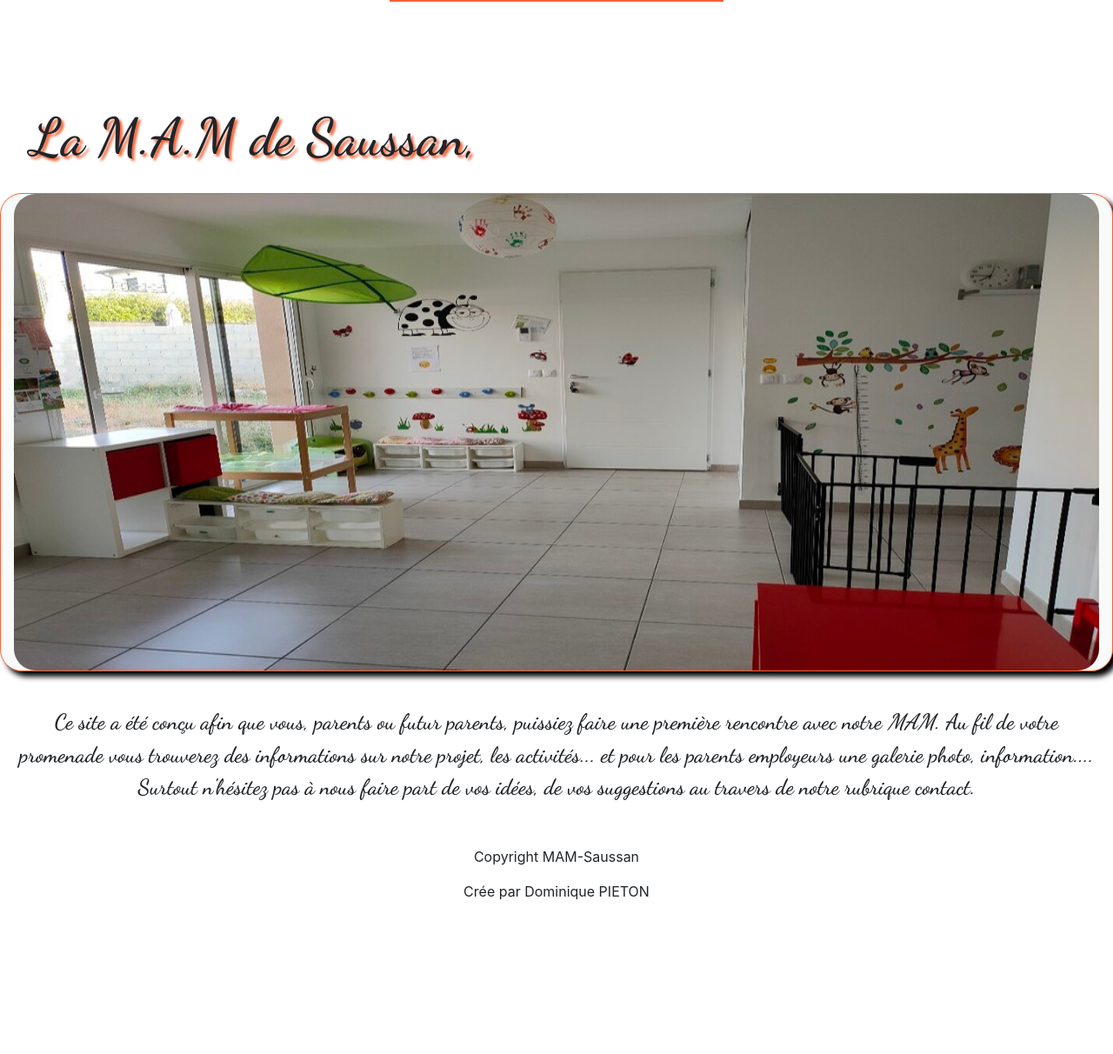
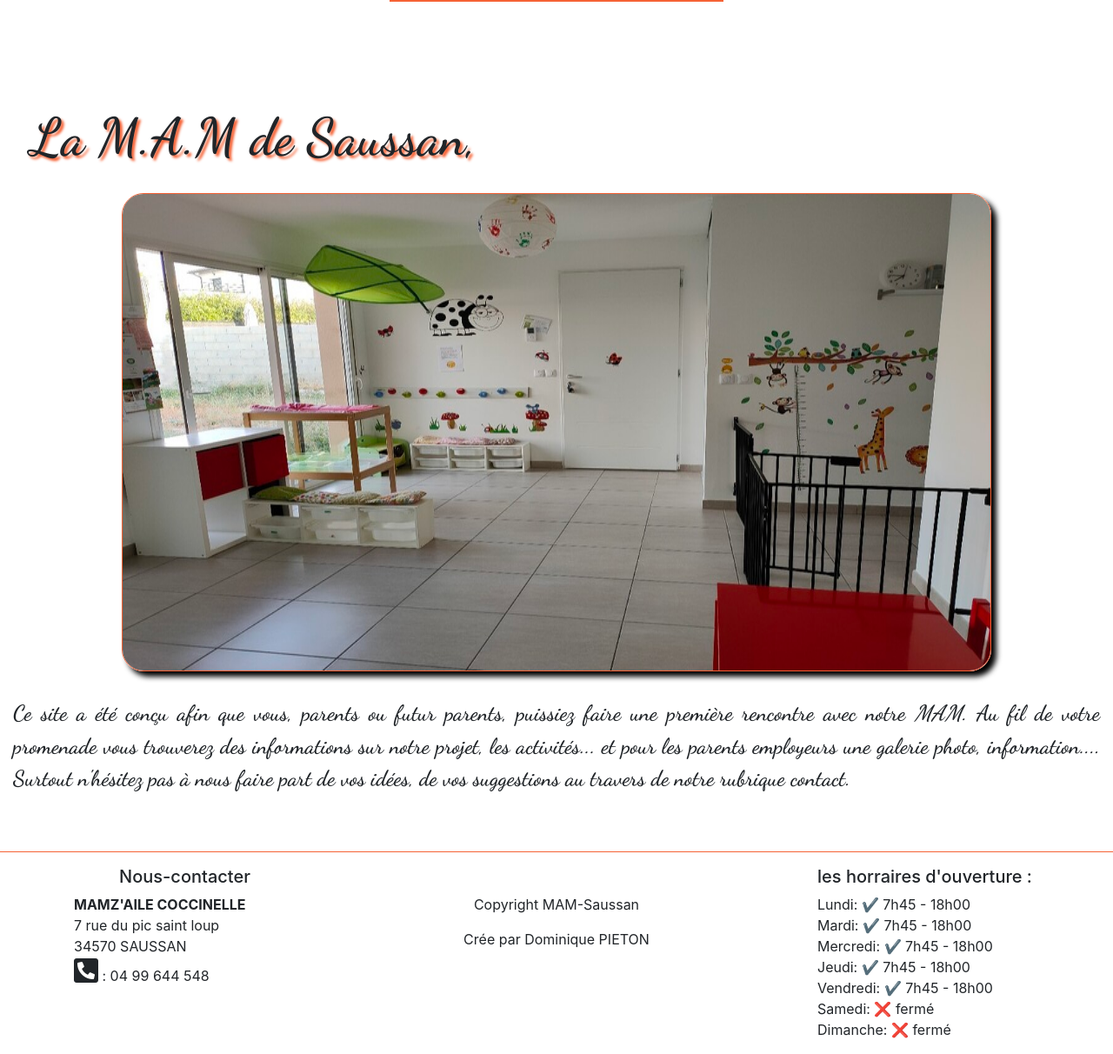
Before and after one commit to dominiquepieton/MamSaussan, a Symfony app: template templates/static/home.html.twig in a window 1280 px wide. Shown: the part 80-1292 px from the top of the page at 87% size. Before the commit the page ends 1115 px from the top, so only its background shows below. Run offline with Twig, Linux system fonts and the light colour scheme; the template is opened without the code that fills it, so the values that code supplies are empty; some libraries are stand-ins or nearby versions.

Commit message:
dernier commit avant mise en pro

```diff
--- a/lib/RecaptchaBundle/RecaptchaCompilerPass.php
+++ b/lib/RecaptchaBundle/RecaptchaCompilerPass.php
@@ -9,7 +9,7 @@ class RecaptchaCompilerPass implements CompilerPassInterface
     public function process(ContainerBuilder $container)
     {
         if($container->hasParameter('twig.form.resources')) {
-            $resources = $container->getParameter('twig.form.resources');
+            $resources = $container->getParameter('twig.form.resources') ?: [] ;
             array_unshift($resources, '@Recaptcha/fields.html.twig');
             $container->setParameter('twig.form.resources', $resources);
         }
--- a/lib/RecaptchaBundle/Resources/views/fields.html.twig
+++ b/lib/RecaptchaBundle/Resources/views/fields.html.twig
@@ -16,6 +16,7 @@
     </script>
     {% endblock %}
     {% set label = button %}
-    {% set attr = attr | merge({class: (attr.class|default('')) ~ ' g-recaptcha', 'data-sitekey': key, 'data-callback': id ~ 'RecaptchaSubmit'}) %}
+    {% set attr = attr | merge({class: (attr.class|default('')) ~ ' g-recaptcha', 'data-sitekey': key,
+     'data-callback': id ~ 'RecaptchaSubmit'}) %}
     {% block submit_widget %}{% endblock %}
 {% endblock %}
--- a/public/css/main.css
+++ b/public/css/main.css
@@ -1,5 +1,18 @@
 body {
     background-color: whitesmoke;
+    display: flex;
+    flex-direction: column
+}
+
+.container{
+    flex: 1 0 auto;
+}
+
+footer {
+    flex-shrink: 0;
+    border-top: 1px solid #f66235;
+    width: 100%;
+
 }
 
 .scrolly {
@@ -78,10 +91,10 @@ body {
 .slider-container {
     width: 1000px;
     height: 550px;
-    background-color: #F8F9F9;
-    border: 1px solid #f66235;
+
+
     border-radius: 25px;
-    box-shadow: 6px 6px 6px black;
+
     margin-bottom: 30px;
 }
 
@@ -95,6 +108,8 @@ body {
 .slider-container img {
     width: 100%;
     height: 100%;
+    box-shadow: 6px 6px 6px black;
+    border: 1px solid #f66235;
     border-radius: 25px;
 }
 
--- a/src/Form/ContactType.php
+++ b/src/Form/ContactType.php
@@ -20,8 +20,10 @@ class ContactType extends AppType
             ->add('email', EmailType::class, $this->getConfig('Email','Entrez votre email'))
             ->add('message',TextareaType::class, $this->getConfig('Message','Entrez votre message'))
             ->add('captcha',RecaptchaSubmitType::class, [
-                'label' => 'envoyer',
-
+                'label' => 'Envoyer',
+                'attr' => [
+                    'class' => 'btn btn-primary'
+                    ]
             ])
         ;
     }
--- a/templates/common/adminHeader.html.twig
+++ b/templates/common/adminHeader.html.twig
@@ -19,9 +19,6 @@
                 </li>
                 <li class="nav-item mr-3">
                     <a class="nav-link text-navbar" href="{{path('admin_user_index')}}">Users</a>
-                </li>
-                <li class="nav-item mr-3">
-                    <a class="nav-link text-navbar" href="">Photos</a>
                 </li>
             </ul>
             <ul class="navbar-nav ml-auto">
--- a/templates/common/footer.html.twig
+++ b/templates/common/footer.html.twig
@@ -1,4 +1,31 @@
-<footer class="mt-5">
-    <p class="text-center">Copyright MAM-Saussan</p>
-    <p class="text-center">Crée par Dominique PIETON </p>
+<footer class="mt-5 contenu-footer">
+    <div class="container">
+        <div class="row">
+            <div class="col-md-3 mt-3">
+                <h5 class="text-center">Nous-contacter</h5>
+                <ul class="list-unstyled">
+                    <li><strong>MAMZ'AILE COCCINELLE</strong></li>
+                    <li>7 rue du pic saint loup</li>
+                    <li>34570 SAUSSAN</li>
+                    <li><i class="fas fa-phone-square-alt fa-2x"></i> : 04 99 644 548</li>
+                <ul>
+            </div>
+            <div class="col-md-6 mt-5">
+                <p class="text-center">Copyright MAM-Saussan</p>
+                <p class="text-center">Crée par Dominique PIETON </p>
+            </div>
+            <div class="col-md-3 mt-3">
+                <h5>les horraires d'ouverture :</h5>
+                <ul class="list-unstyled">
+                    <li>Lundi:    ✔️  7h45 - 18h00</li>
+                    <li>Mardi:    ✔️  7h45 - 18h00</li>
+                    <li>Mercredi: ✔️  7h45 - 18h00</li>
+                    <li>Jeudi:    ✔️  7h45 - 18h00</li>
+                    <li>Vendredi: ✔️  7h45 - 18h00</li>
+                    <li>Samedi:   ❌ fermé</li>
+                    <li>Dimanche: ❌ fermé</li>
+                </ul>
+            </div>
+        </div>
+    </div>
 </footer>
--- a/templates/static/contact.html.twig
+++ b/templates/static/contact.html.twig
@@ -27,7 +27,7 @@
                 {{ form_start(contactForm) }}
 
                 {{ form_widget(contactForm)}}
-                    <button type="submit" class="btn btn-primary">Envoyer</button>
+
                 {{ form_end(contactForm) }}
             </div>
              <div class="col-lg-2 col-md-2 col-sm-2 mt-5">
--- a/templates/static/home.html.twig
+++ b/templates/static/home.html.twig
@@ -5,12 +5,13 @@
 
             <div class="container-fluid">
                 <h1 class="title mr-5">La M.A.M de Saussan,</h1>
-                <div class="row">
-                <div class="slider-container mx-auto col-md-12" data-aos="fade-up">
+
+                <div class="container">
+                <div class="slider-container mx-auto" data-aos="fade-up">
                     <img name="slide" id="slides" alt="image de la mam">
                 </div>
                 </div>
-                <p class="text-hero">
+                <p class="text-hero mt-3 mb-3 text-justify">
                 Ce site a été conçu afin que vous, parents ou futur parents, puissiez faire une première rencontre avec notre <em>MAM</em>.
                 Au fil de votre promenade vous trouverez des informations sur notre projet, les activités... et pour les parents employeurs une galerie photo, information....
                 Surtout n'hésitez pas à nous faire part de vos idées, de vos suggestions au travers de notre rubrique contact.
--- a/templates/static/presentation.html.twig
+++ b/templates/static/presentation.html.twig
@@ -7,7 +7,7 @@
         <div class="firstText">
             <div class="info-text">
                 <h4 class="text-center title-4">Qu’est ce qu’une M.A.M ?</h4>
-                <p class="text-center text-card">
+                <p class="text-card text-justify">
                      Depuis 2010, les assistant(e)s maternel(le)s agréé(e)s ont la possibilité de se regrouper et d'exercer leur métier en dehors de leur domicile, dans des locaux appelés "Maisons d'assistants maternels" (Mam).
 	                Pour pouvoir exercer dans une Mam, l'assistant(e) maternel(le) concerné(e) doit obligatoirement être titulaire d'un agrément spécifique délivré par le Président du Conseil départemental après avis des services de la protection maternelle et infantile (Pmi).
 	                L'assistant(e) maternel(le) exerçant dans une Mam est salarié(e) du parent qui l'emploi(e). Dès lors, en tant qu'employeur, le parent est assujetti au respect de la réglementation du code du travail et à la convention collective nationale de travail des assistant(e)s maternel(le)s du particulier employeur.
@@ -20,7 +20,7 @@
         <div class="secondText">
             <div class="description">
                 <h4 class="text-center title-4">Notre M.A.M "MAMZ’AILES COCCINELLE"</h4>
-                <p class="text-center text-card">
+                <p class=" text-card text-justify">
                     La Maison d’assistantes Maternelle MAMZ’AILE COCCINELLE ouvre ses portes en février 2017. Elle se situe dans la <strong>commune de SAUSSAN 34570</strong>.
 	                La maison fait <strong>90m2 sur un jardin de 400m2</strong>. La pièce à vivre étant suffisamment grande, nous avons pu organiser plusieurs petits espaces ( bébés, lecture, motricité, jeux...).
 	                Deux chambres ont été aménagées en espace repos. Et une troisieme en bureau afin de pouvoir vous accueillir et echanger en toute confidentialité.
--- a/templates/static/project.html.twig
+++ b/templates/static/project.html.twig
@@ -22,7 +22,7 @@
         </div>
     <div>
     <hr class="mx-auto navbar-hr mt-5 mb-5">
-    <div class="container border rounded mb-5 shadow">
+    <div class="container border border-warning rounded mb-5 shadow">
         <h3 class="title-1 mt-5 text-center">Période d'adaptation et relation de confiance</h3>
         <p class="text-card text-center mb-5">
 		    Pour cela il faut prendre le temps de faire connaissance, de se parler et
--- a/templates/user/comment/commentIndex.html.twig
+++ b/templates/user/comment/commentIndex.html.twig
@@ -3,7 +3,7 @@
 {% block title %} Commentaire {% endblock %}
 
 {% block body %}
-    <div class="container">
+    <div class="container scrolly">
         <h1 class="title">Les Commentaires :</h1>
         <p class="text-card">Vous pouvez laisser un commentaire ici : <a class="text-link" href="{{ path('comment_new') }}">commenté</a></p>
          {% for comment in comments %}
```
Also changed, not shown: src/Controller/Admin/AdminController.php (+13 -2 lines), templates/admin/dashboard.html.twig (+52 -1 lines), templates/bundles/TwigBundle/Exception/error403.html.twig (+4 -3 lines), 1 other file.
